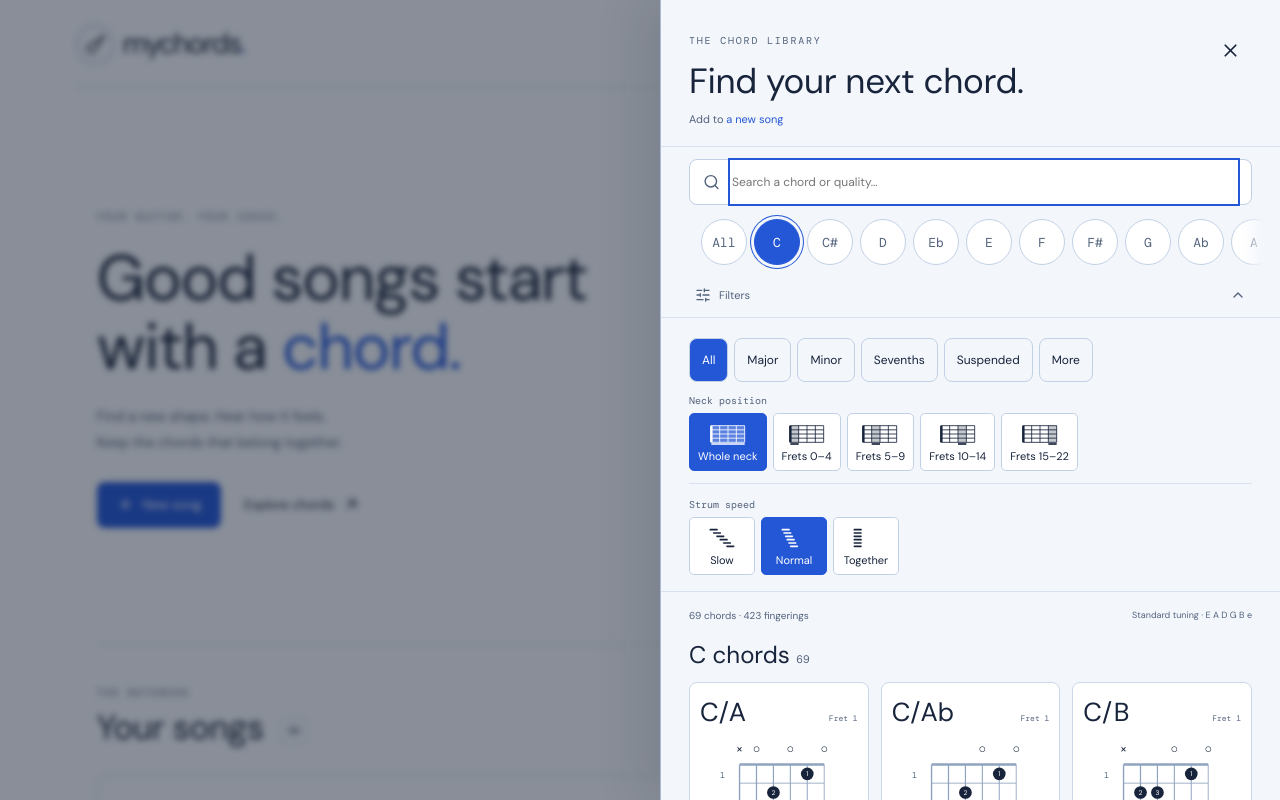
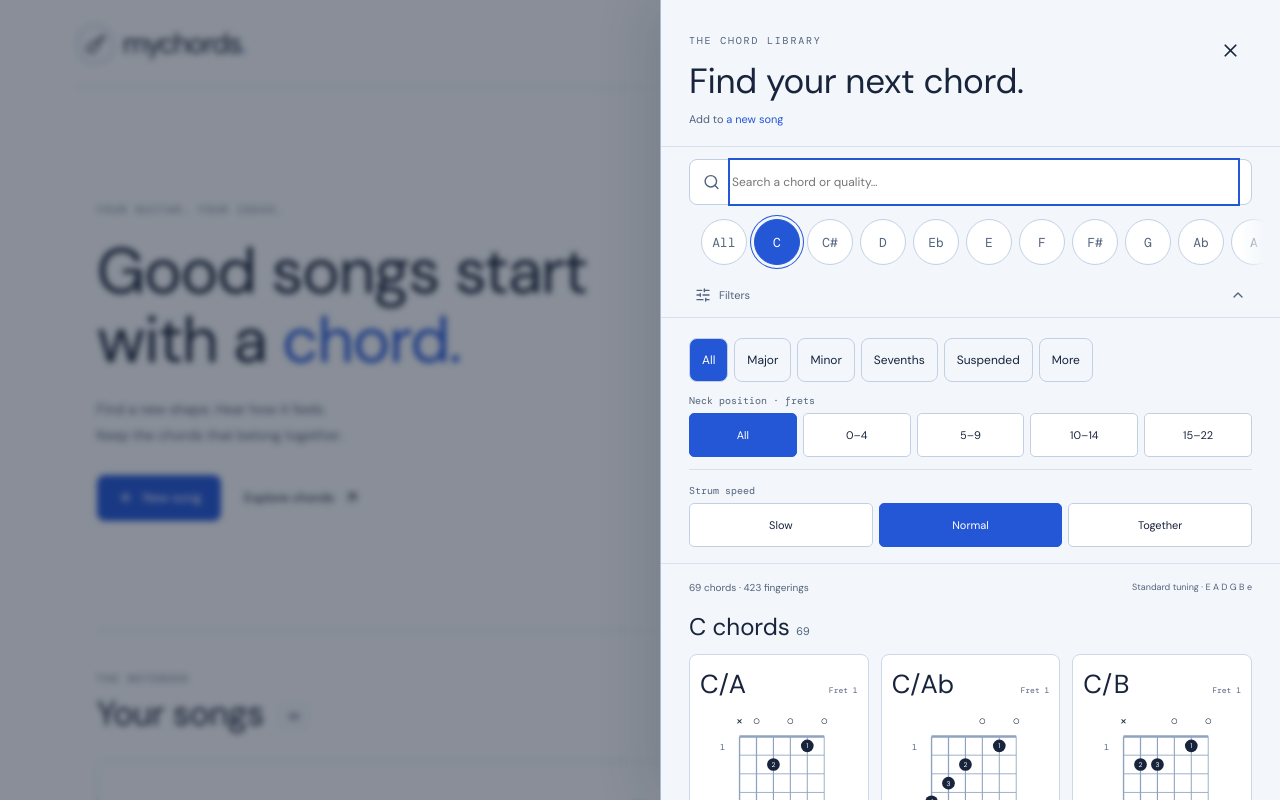
Before and after one commit to qwertypants/mychords, a React (Vite) app: page / in a window 1280 px wide. Both pictures are taken after a click on the button "Chord library". Shown: the top 800 px of the page. Built offline with nearby package versions, Linux system fonts and the light colour scheme.

Commit message:
Balance neck position and strum speed controls

```diff
--- a/src/audio/StrumSpeedSelect.tsx
+++ b/src/audio/StrumSpeedSelect.tsx
@@ -2,9 +2,9 @@ import { useId } from "react";
 import type { StrumSpeed } from "./guitar";
 
 const choices = [
-  { value: "slow", label: "Slow", stagger: 4 },
-  { value: "normal", label: "Normal", stagger: 2 },
-  { value: "together", label: "Together", stagger: 0 },
+  { value: "slow", label: "Slow" },
+  { value: "normal", label: "Normal" },
+  { value: "together", label: "Together" },
 ] as const;
 
 export function StrumSpeedSelect({ speed, onChange }: {
@@ -16,17 +16,11 @@ export function StrumSpeedSelect({ speed, onChange }: {
     <fieldset className="icon-options strum-speed">
       <legend>Strum speed</legend>
       <div className="icon-options-row">
-        {choices.map(({ value, label, stagger }) => (
+        {choices.map(({ value, label }) => (
           <label className="icon-option" key={value}>
             <input type="radio" name={name} value={value} checked={speed === value}
               onChange={() => onChange(value)} />
             <span className="icon-option-face">
-              <svg viewBox="0 0 48 28" aria-hidden="true" focusable="false">
-                {[0, 1, 2, 3, 4, 5].map(i => (
-                  <path key={i} d={`M${10 + i * stagger} ${4 + i * 4}h8`}
-                    stroke="currentColor" strokeWidth="2" strokeLinecap="round" />
-                ))}
-              </svg>
               <span>{label}</span>
             </span>
           </label>
--- a/src/chords/NeckPositionSelect.tsx
+++ b/src/chords/NeckPositionSelect.tsx
@@ -1,11 +1,11 @@
 import { useId } from "react";
 
 const choices = [
-  { value: "all", label: "Whole neck", start: 0, width: 40 },
-  { value: "0", label: "Frets 0–4", start: 0, width: 10 },
-  { value: "5", label: "Frets 5–9", start: 10, width: 10 },
-  { value: "10", label: "Frets 10–14", start: 20, width: 10 },
-  { value: "15", label: "Frets 15–22", start: 30, width: 10 },
+  { value: "all", label: "All", accessibleLabel: "Whole neck" },
+  { value: "0", label: "0–4", accessibleLabel: "Frets 0–4" },
+  { value: "5", label: "5–9", accessibleLabel: "Frets 5–9" },
+  { value: "10", label: "10–14", accessibleLabel: "Frets 10–14" },
+  { value: "15", label: "15–22", accessibleLabel: "Frets 15–22" },
 ] as const;
 
 export function NeckPositionSelect({ value, onChange }: {
@@ -15,22 +15,13 @@ export function NeckPositionSelect({ value, onChange }: {
   const name = useId();
   return (
     <fieldset className="icon-options neck-position">
-      <legend>Neck position</legend>
+      <legend>Neck position · frets</legend>
       <div className="icon-options-row">
         {choices.map(choice => (
           <label className="icon-option" key={choice.value}>
-            <input type="radio" name={name} value={choice.value} checked={value === choice.value}
+            <input type="radio" aria-label={choice.accessibleLabel} name={name} value={choice.value} checked={value === choice.value}
               onChange={() => onChange(choice.value)} />
             <span className="icon-option-face">
-              <svg viewBox="0 0 48 28" aria-hidden="true" focusable="false">
-                <rect x={4 + choice.start} y="4" width={choice.width} height="20"
-                  fill="currentColor" opacity="0.25" />
-                <path d="M4 4h40v20H4z M14 4v20 M24 4v20 M34 4v20 M4 9h40 M4 14h40 M4 19h40"
-                  fill="none" stroke="currentColor" strokeWidth="1" />
-                <path d="M4 4v20" stroke="currentColor" strokeWidth="3" />
-                <path d={`M${4 + choice.start} 26h${choice.width}`}
-                  stroke="currentColor" strokeWidth="2" />
-              </svg>
               <span>{choice.label}</span>
             </span>
           </label>
--- a/src/styles/icon-options.css
+++ b/src/styles/icon-options.css
@@ -12,19 +12,23 @@
   font: 10px var(--mono);
 }
 .icon-options-row {
-  display: flex;
-  flex-wrap: wrap;
+  display: grid;
+  grid-auto-flow: column;
+  grid-auto-columns: minmax(0, 1fr);
   gap: 6px;
 }
 .icon-option {
   position: relative;
   cursor: pointer;
-  flex: 0 0 auto;
+  min-width: 0;
 }
 .icon-option input {
   position: absolute;
-  width: 1px;
-  height: 1px;
+  inset: 0;
+  width: 100%;
+  height: 100%;
+  z-index: 1;
+  cursor: pointer;
   margin: 0;
   opacity: 0;
 }
@@ -34,9 +38,9 @@
   align-items: center;
   justify-content: center;
   gap: 3px;
-  min-width: 66px;
-  min-height: 58px;
-  padding: 6px 8px;
+  min-width: 0;
+  min-height: 44px;
+  padding: 6px 2px;
   border: 1px solid var(--control-border);
   border-radius: 5px;
   background: var(--surface);
@@ -44,7 +48,6 @@
   font: 11px "DM Sans", sans-serif;
   white-space: nowrap;
 }
-.icon-option-face svg { width: 40px; height: 24px; }
 .icon-option:hover .icon-option-face { background: var(--tab-hover); }
 .icon-option input:checked + .icon-option-face {
   border-color: var(--accent);
```
